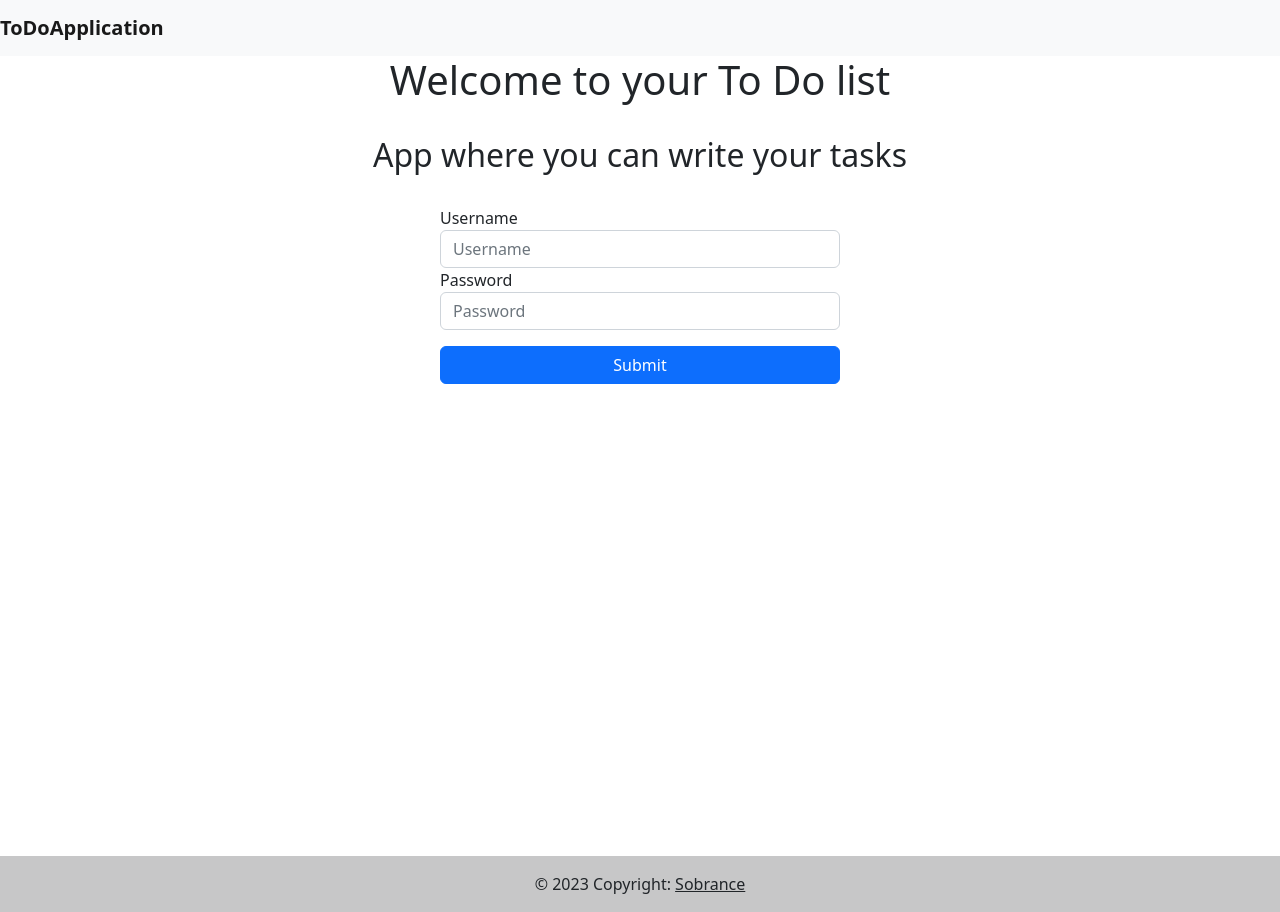
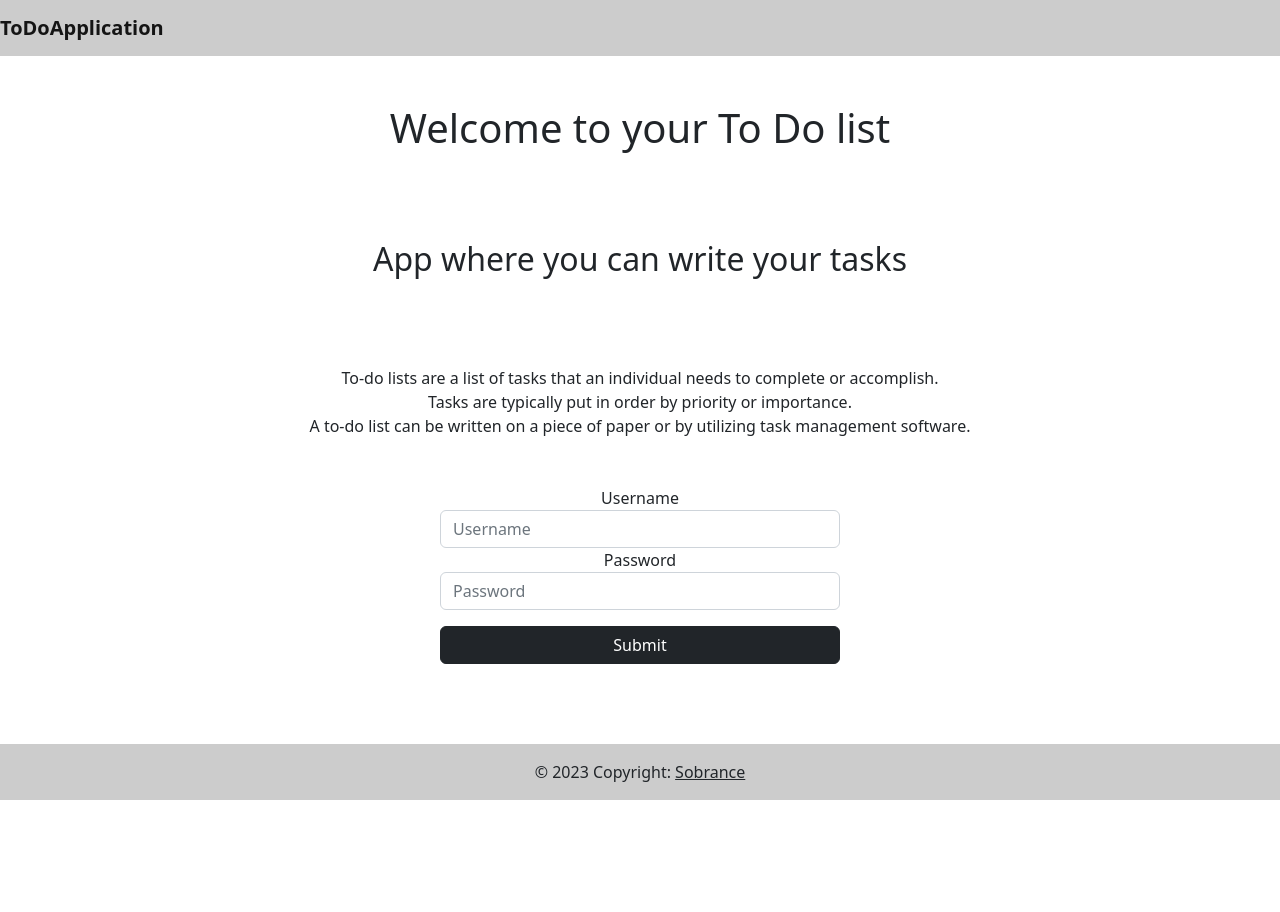
Before and after one commit to stanislav-svajka/ToDoApp, an Angular app in the folder ToDoAppClient/: page /home in a window 1280 px wide. Built offline with nearby package versions, Linux system fonts and the light colour scheme.

Commit message:
before merge

```diff
--- a/ToDoAppClient/src/app/app.module.ts
+++ b/ToDoAppClient/src/app/app.module.ts
@@ -15,6 +15,7 @@ import {HttpClientModule} from "@angular/common/http";
 import {MatInputModule} from "@angular/material/input";
 import {MatIconModule} from "@angular/material/icon";
 import {BrowserAnimationsModule} from "@angular/platform-browser/animations";
+import {MatCheckboxModule} from "@angular/material/checkbox";
 
 @NgModule({
   declarations: [
@@ -35,7 +36,9 @@ import {BrowserAnimationsModule} from "@angular/platform-browser/animations";
     MatInputModule,
     MatIconModule,
     BrowserAnimationsModule,
+    MatIconModule,
     AppRoutingModule,
+    MatCheckboxModule,
   ],
   providers: [],
   bootstrap: [AppComponent]
--- a/ToDoAppClient/src/app/footer/footer.component.html
+++ b/ToDoAppClient/src/app/footer/footer.component.html
@@ -1,8 +1,10 @@
 <footer class="bg-light text-center text-lg-start">
-  <!-- Copyright -->
-  <div class="text-center p-3" style="background-color: rgba(0, 0, 0, 0.2);">
-    © 2023 Copyright:
-    <a class="text-dark" href="https://sobrance.sk/">Sobrance</a>
+  <div class="fixed-bottom">
+    <!-- Copyright -->
+    <div class="text-center p-3" style="background-color: rgba(0, 0, 0, 0.2);">
+      © 2023 Copyright:
+      <a class="text-dark" href="https://sobrance.sk/">Sobrance</a>
+    </div>
+    <!-- Copyright -->
   </div>
-  <!-- Copyright -->
 </footer>
--- a/ToDoAppClient/src/app/header/header.component.css
+++ b/ToDoAppClient/src/app/header/header.component.css
@@ -0,0 +1,3 @@
+.header{
+  background-color: rgba(0, 0, 0, 0.2);
+}
--- a/ToDoAppClient/src/app/header/header.component.html
+++ b/ToDoAppClient/src/app/header/header.component.html
@@ -1,6 +1,6 @@
-<header>
-  <nav class="navbar navbar-expand-lg navbar-light bg-light">
-    <a class="navbar-brand " href="home"> <b>ToDoApplication</b></a>
+<header class="header">
+  <nav class="navbar navbar-expand-lg navbar-light">
+    <a class="navbar-brand"   href="home"> <b>ToDoApplication</b></a>
     <button class="navbar-toggler" type="button" data-toggle="collapse" data-target="#navbarNav" aria-controls="navbarNav" aria-expanded="false" aria-label="Toggle navigation">
       <span class="navbar-toggler-icon"></span>
     </button>
--- a/ToDoAppClient/src/app/home/home.component.html
+++ b/ToDoAppClient/src/app/home/home.component.html
@@ -1,11 +1,14 @@
 <div class=" h-96 min-vh-100">
-  <h1 class="text-6xl font-bold text-center" >Welcome to your To Do list</h1>
+  <h1 class="text-6xl font-bold text-center m-5" >Welcome to your To Do list</h1>
   <br>
-  <h2 class="text-6xl font-bold text-center"> App where you can write your tasks</h2>
+  <h2 class="text-6xl font-bold text-center m-3"> App where you can write your tasks</h2>
   <br>
+  <p class="text-6xl font-bold text-center m-5">
+    To-do lists are a list of tasks that an individual needs to complete or accomplish. <br>
+    Tasks are typically put in order by priority or importance.<br>
+    A to-do list can be written on a piece of paper or by utilizing task management software.<br>
+  </p>
   <div *ngIf="!isLoggedIn">
-
     <app-login ></app-login>
   </div>
-
 </div>
--- a/ToDoAppClient/src/app/login/login.component.html
+++ b/ToDoAppClient/src/app/login/login.component.html
@@ -1,11 +1,11 @@
 <div class="form" >
-<div class="form-group">
+<div class="form-group text-center">
     <label for="exampleInputEmail1">Username</label>
     <input [(ngModel)]="username" type="text" class="form-control" id="exampleInputEmail1" aria-describedby="emailHelp" placeholder="Username">
   </div>
-  <div class="form-group">
+  <div class="form-group text-center">
     <label for="exampleInputPassword1">Password</label>
     <input [(ngModel)]="password" type="password" class="form-control" id="exampleInputPassword1" placeholder="Password">
   </div>
-  <button (click)="onSubmit()" type="submit" class="btn btn-primary my-3 w-100">Submit</button>
+  <button (click)="onSubmit()" type="submit" class="btn btn-dark my-3 w-100">Submit</button>
 </div>
--- a/ToDoAppClient/src/app/login/login.component.ts
+++ b/ToDoAppClient/src/app/login/login.component.ts
@@ -25,6 +25,7 @@ export class LoginComponent{
     this.loginService.login(obj).subscribe(token => {
       if(token){
         localStorage.setItem('token',token)
+        localStorage.setItem('username',obj.username)
         console.log('dobre')
         this.router.navigateByUrl("todo")
       }
--- a/ToDoAppClient/src/app/todo/todo.component.html
+++ b/ToDoAppClient/src/app/todo/todo.component.html
@@ -1,6 +1,24 @@
-<form class="example-form">
-  <mat-form-field class="example-full-width">
-    <mat-label>Message</mat-label>
-    <input matInput #message maxlength="256" placeholder="Ex. I need help with...">
-  </mat-form-field>
+<form class="example-form text-center mt-5 flex-column flex ">
+    <mat-form-field class="example-full-width w-25 p-3 h-75">
+      <mat-label>Task</mat-label>
+      <input matInput [(ngModel)]="taskObj.title" name="#title" maxlength="256" placeholder="Type your task">
+    </mat-form-field>
+    <mat-form-field class="example-full-width w-25 p-3 h-75 ">
+      <mat-label>Description</mat-label>
+      <input [(ngModel)]="taskObj.description" name="#description" matInput placeholder="Type your description">
+    </mat-form-field>
+  <mat-icon aria-hidden="false" aria-label="Example home icon" fontIcon="note_add"
+            (click)="addTask(taskObj)"></mat-icon>
 </form>
+
+<div *ngFor="let task of taskArr">
+    <div>
+      <mat-form-field class="example-full-width w-25 p-3 h-75 ">
+        <mat-label>{{task.title}}</mat-label>
+      </mat-form-field>
+      <mat-form-field class="example-full-width w-25 p-3 h-75 ">
+        <mat-label>{{task.description}}</mat-label>
+      </mat-form-field>
+      <mat-checkbox class="example-margin">Check me!</mat-checkbox>
+    </div>
+</div>
--- a/ToDoAppClient/src/app/todo/todo.component.ts
+++ b/ToDoAppClient/src/app/todo/todo.component.ts
@@ -1,10 +1,40 @@
-import { Component } from '@angular/core';
+import {Component, OnInit} from '@angular/core';
+import {TaskService} from "../../services/task.service";
+import {ITask} from "../../models/ITask";
 
 @Component({
   selector: 'app-todo',
   templateUrl: './todo.component.html',
   styleUrls: ['./todo.component.css']
 })
-export class TodoComponent {
+export class TodoComponent implements OnInit{
+
+  taskObj={} as ITask
+  taskArr:ITask[]=[];
+
+  constructor(private taskService: TaskService) {
+  }
+
+  addTask(etask:ITask){
+    this.taskObj.username=localStorage.getItem('username')!
+    this.taskService.addTask(etask).subscribe(res=>{
+      console.log(res)
+    }, error => {
+      alert(error)
+    })
+  }
+
+  getAllTasks(){
+    this.taskService.getAllTasks().subscribe(res=>{
+      this.taskArr=res;
+    }, error => {
+      alert(error)
+    })
+  }
+
+  ngOnInit(): void {
+    this.taskObj={}as ITask
+    this.getAllTasks()
+  }
 
 }
--- /dev/null
+++ b/ToDoAppClient/src/models/ITask.ts
@@ -0,0 +1,5 @@
+export interface ITask {
+  title: string
+  description:string
+  username:string
+}
--- /dev/null
+++ b/ToDoAppClient/src/services/task.service.ts
@@ -0,0 +1,21 @@
+import {Injectable} from '@angular/core';
+import {HttpClient} from "@angular/common/http";
+import {ITask} from "../models/ITask";
+import {Observable} from "rxjs";
+
+@Injectable({
+  providedIn: 'root'
+})
+export class TaskService {
+
+  constructor(private http: HttpClient) {
+  }
+
+  addTask(task:ITask) : Observable<ITask>{
+    return this.http.post<ITask>('https://localhost:5001/api/Task',task)
+  }
+
+  getAllTasks() : Observable<ITask[]>{
+    return this.http.get<ITask[]>('https://localhost:5001/api/Task')
+  }
+}
```
Also changed, not shown: 1 other file (tests, documents, lock files or other folders).
